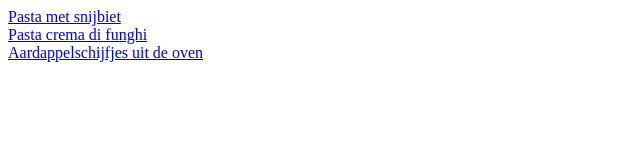
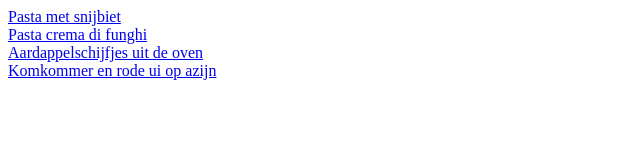
Before and after one commit to cheemingli/recipes, a plain HTML site: page index.html in a window 1280 px wide. Shown: the whole page, without its empty margins (0-640 px from the left). Drawn offline with Linux system fonts and the light colour scheme.

Commit message:
Update index.html

```diff
--- a/index.html
+++ b/index.html
@@ -1,3 +1,4 @@
 <a href="pasta-snijbiet.html">Pasta met snijbiet</a><br />
 <a href="pasta-crema-di-funghi.html">Pasta crema di funghi</a><br />
 <a href="aardappelschijfjes-uit-de-oven.html">Aardappelschijfjes uit de oven</a><br />
+<a href="komkommer-ui-azijn.html">Komkommer en rode ui op azijn</a><br />
```
